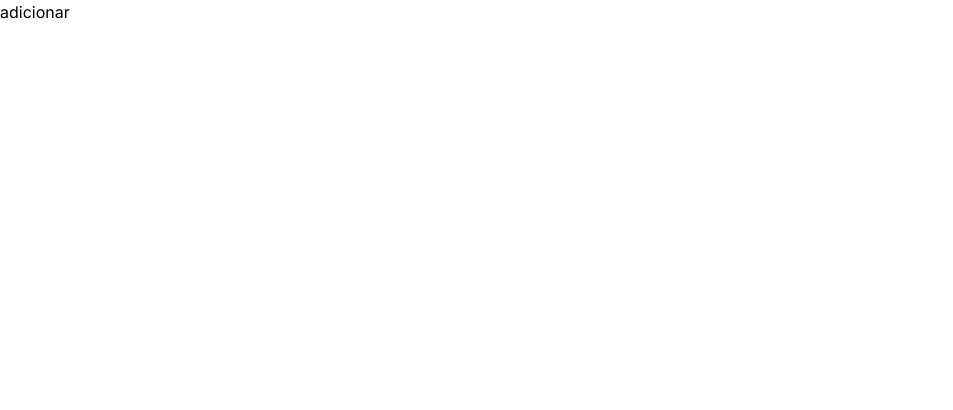
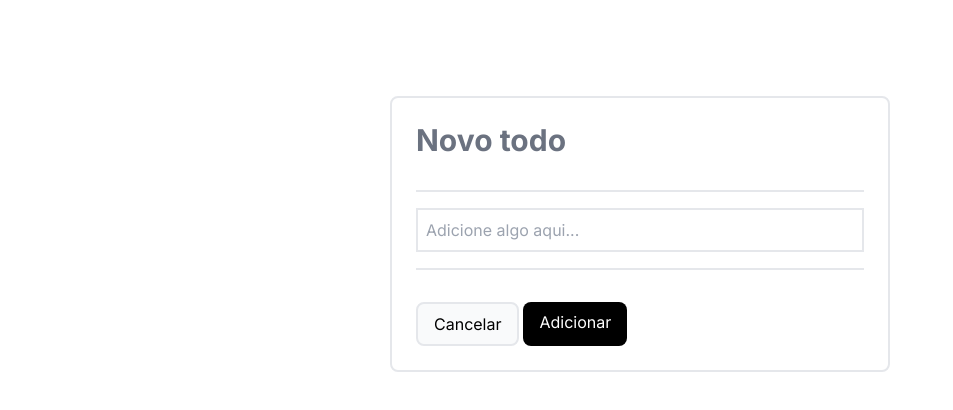
Before and after one commit to jeffreyalvr/todo-next, a Next.js app: page /adicionar in a window 1280 px wide. Shown: the top 410 px of the page, without its empty margins (0-953 px from the left). Built offline with nearby package versions, Linux system fonts and the light colour scheme.

Commit message:
Adiciona layout e lógica da página adicionar todo

```diff
--- a/src/app/adicionar/page.js
+++ b/src/app/adicionar/page.js
@@ -1,5 +1,48 @@
+import { prisma } from "@/db";
+import { redirect } from "next/navigation";
+import Link from "next/link";
+
 const Page = () => {
-  return <h1>adicionar</h1>;
+  const createTodo = async (data) => {
+    "use server";
+    const text = data.get("todo")?.valueOf();
+
+    if (typeof text !== "string" || text.length === 0)
+      throw new Error("Todo inválido");
+
+    await prisma.todo.create({ data: { text, completed: false } });
+    redirect("/");
+  };
+
+  return (
+    <main className="w-[500px] h-fit p-6 rounded-lg border-2 mx-auto my-24">
+      <h1 className="text-gray-500 text-3xl font-bold">Novo todo</h1>
+      <form action={createTodo}>
+        <div className="flex flex-col my-8 border-t-2 border-b-2 py-4">
+          <input
+            type="text"
+            name="todo"
+            className="border-2 p-2"
+            placeholder="Adicione algo aqui..."
+          />
+        </div>
+        <div className="flex gap-1">
+          <Link
+            href=".."
+            className="rounded-lg px-4 py-2 text-black bg-gray-50 border-2 border-gray-200 hover:opacity-80"
+          >
+            Cancelar
+          </Link>
+          <Link
+            href="/adicionar"
+            className="rounded-lg px-4 py-2 text-white bg-black hover:opacity-80"
+          >
+            Adicionar
+          </Link>
+        </div>
+      </form>
+    </main>
+  );
 };
 
 export default Page;
```
